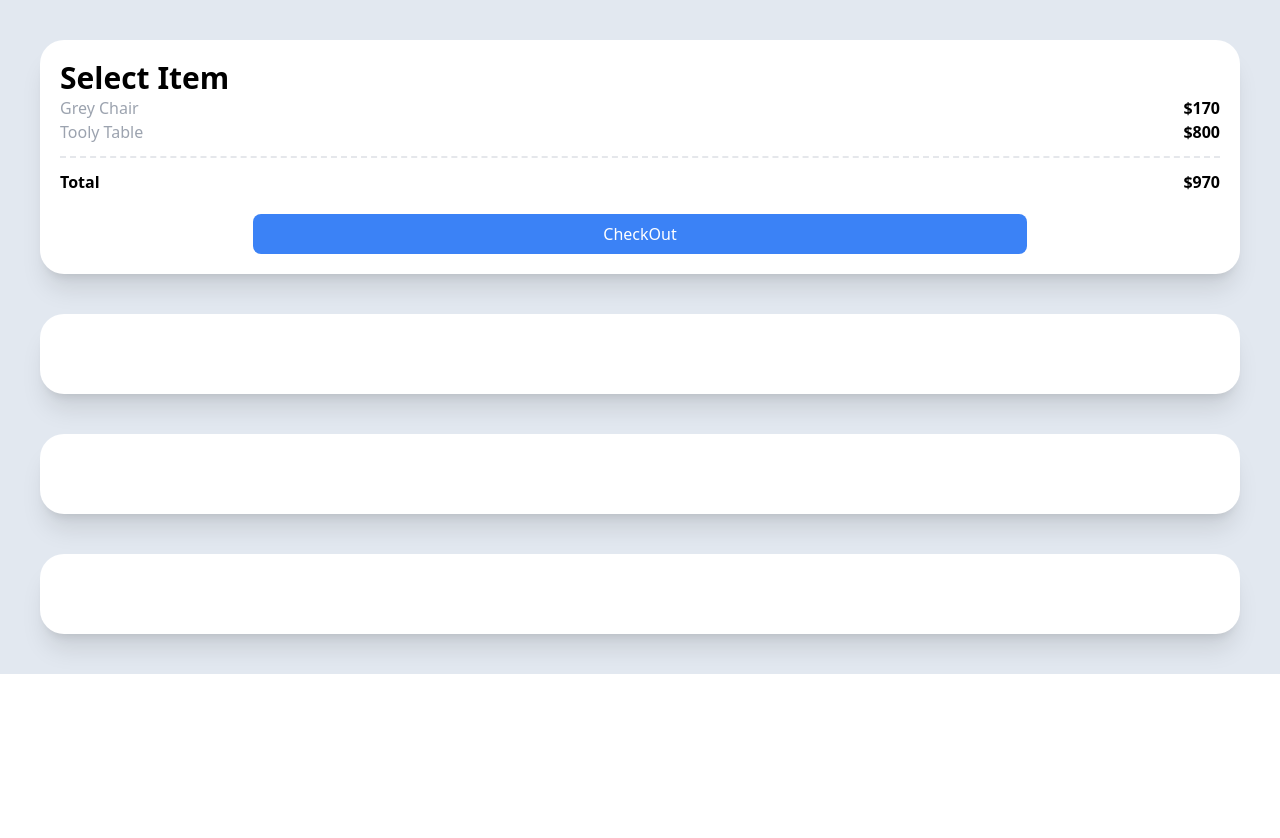
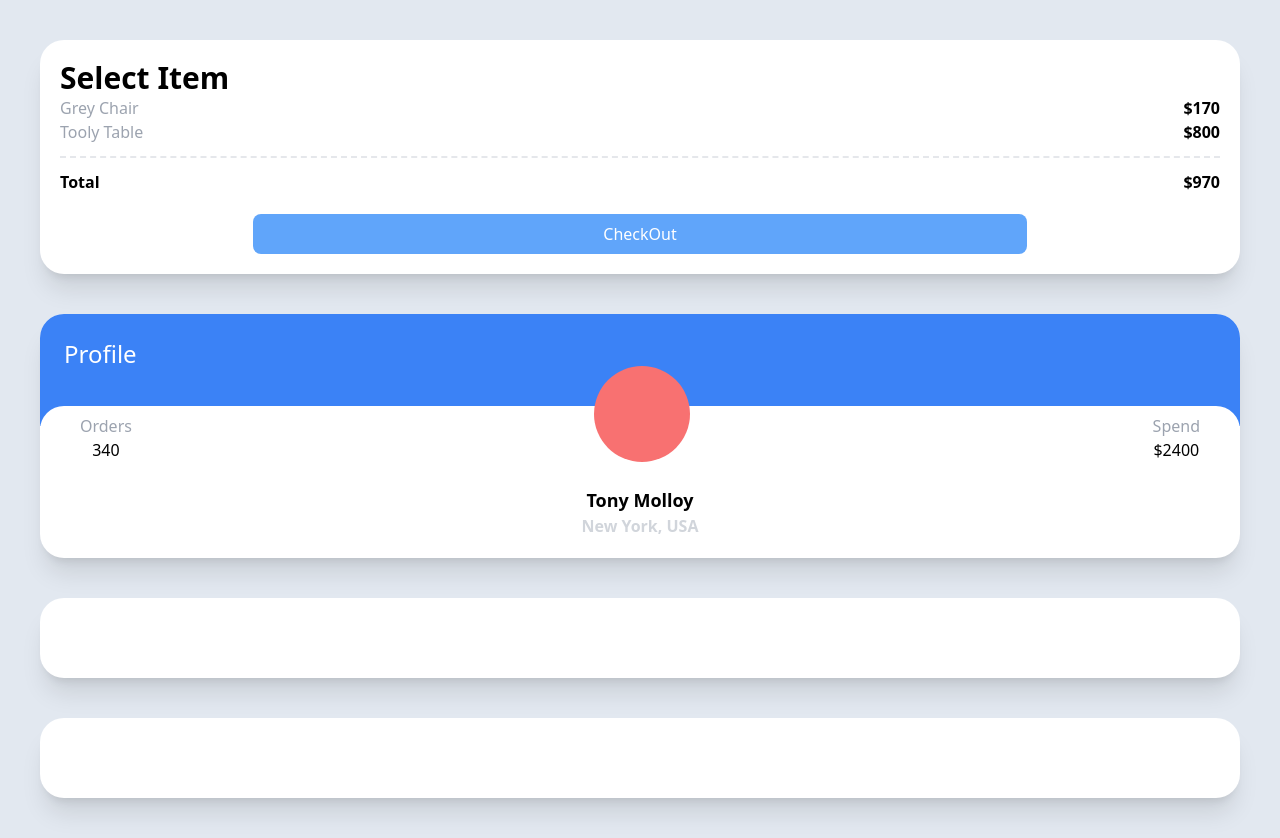
Before and after one commit to yooooonk/carrot-market-clone, a Next.js app: page / in a window 1280 px wide. Before the commit the page ends 800 px from the top, so only its background shows below. Built offline with nearby package versions, Linux system fonts and the light colour scheme.

Commit message:
[part 1] 컴포넌트 스타일링  연습2 - relative, - margin, -top

```diff
--- a/pages/index.tsx
+++ b/pages/index.tsx
@@ -17,11 +17,64 @@ const Home: NextPage = () => {
           <span className="font-semibold">Total</span>
           <span className="font-semibold">$970</span>
         </div>
-        <div className="bg-blue-500 m-auto w-2/3 mt-5 text-white p-2 text-center rounded-lg">
+        <div className="bg-blue-400 m-auto w-2/3 mt-5 text-white p-2 text-center rounded-lg">
           CheckOut
         </div>
       </div>
-      <div className="bg-white p-10 rounded-3xl shadow-xl"></div>
+      <div className="bg-white rounded-3xl shadow-xl overflow-hidden">
+        <div className="bg-blue-500 p-6 pb-14">
+          <span className="text-white text-2xl">Profile</span>
+        </div>
+        <div className="relative -top-5 bg-white rounded-3xl p-10">
+          <div className="flex relative -top-20 justify-between items-end">
+            {/* <img
+              className="absolute left-1/3 w-20 h-20 rounded-full"
+              src="https://img.freepik.com/premium-vector/lion-cute-character-icon-hand-drawn-vector-illustration_101266-15526.jpg"
+              alt="avartar"
+            /> */}
+
+            <div className="flex-col ">
+              <span className="block  text-center text-gray-400">Orders</span>
+              <span className="block text-center">340</span>
+            </div>
+            <div className="h-24 w-24 bg-red-400 rounded-full " />
+            <div className="flex-col">
+              <span className="block text-center text-gray-400">Spend</span>
+              <span className="block text-center">$2400</span>
+            </div>
+          </div>
+          <div className="text-center relative -mt-14 -mb-10">
+            <div className="font-semibold text-lg">Tony Molloy</div>
+            <div className="text-gray-300 font-semibold">New York, USA</div>
+          </div>
+        </div>
+        {/* <div>
+          <span>Profile</span>
+        </div>
+
+        <div className="bg-white absolute top-4/5 left-0 rounded-3xl w-full p-10">
+          <div className="flex justify-between">
+            <img
+              className="absolute left-1/3 w-20 h-20 rounded-full"
+              src="https://img.freepik.com/premium-vector/lion-cute-character-icon-hand-drawn-vector-illustration_101266-15526.jpg"
+              alt="avartar"
+            />
+
+            <div className="flex-col ">
+              <span className="block  text-center text-gray-400">Orders</span>
+              <span className="block text-center">340</span>
+            </div>
+            <div className="flex-col">
+              <span className="block text-center text-gray-400">Spend</span>
+              <span className="block text-center">$2400</span>
+            </div>
+          </div>
+          <div className="text-center">
+            <div className="font-semibold text-lg">Tony Molloy</div>
+            <div className="text-gray-300 font-semibold">New York, USA</div>
+          </div>
+        </div> */}
+      </div>
       <div className="bg-white p-10 rounded-3xl shadow-xl"></div>
       <div className="bg-white p-10 rounded-3xl shadow-xl"></div>
     </div>
```
